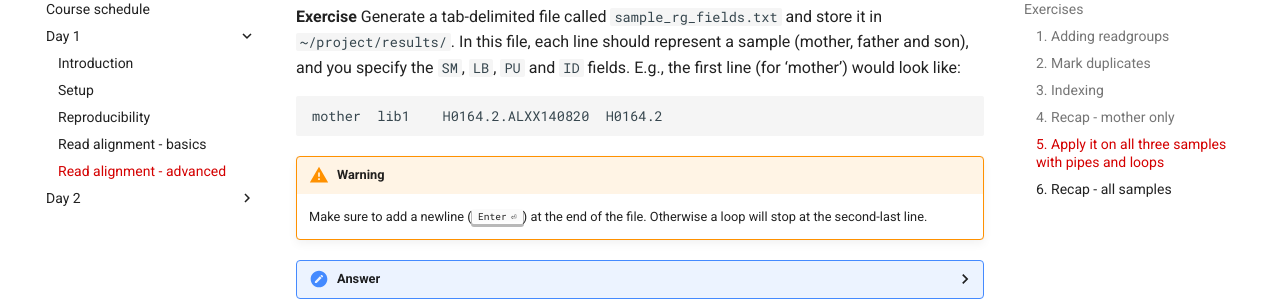
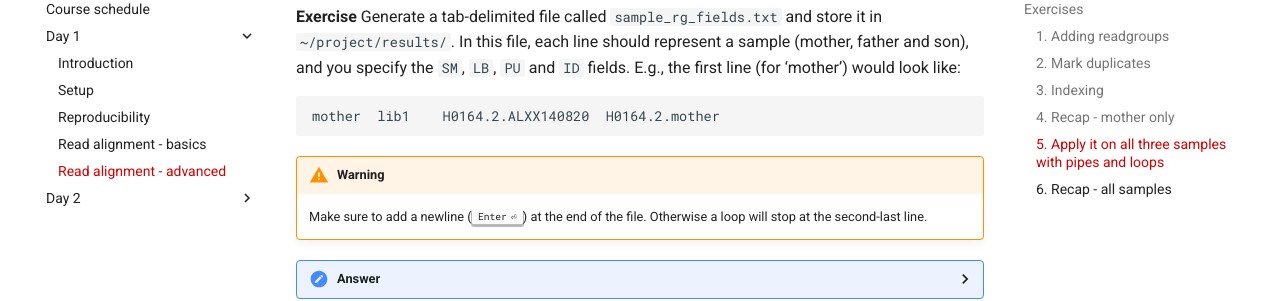
Before and after one commit to sib-swiss/NGS-variants-training, an MkDocs documentation site: the page built from docs/day1/alignment_advanced.md, in a window 1280 px wide and 900 px high, scrolled down 3649 px. Shown: the part 153-454 px from the top of the window. Built offline with MkDocs 1.6.1 and Material for MkDocs 9.7.7, drawn with Linux system fonts in a browser that asks for light colours; comment, search, counter and statistics services are not loaded; the version menu is left out.

Commit message:
more sensible read group ids

````diff
--- a/docs/day1/alignment_advanced.md
+++ b/docs/day1/alignment_advanced.md
@@ -35,7 +35,7 @@ During several steps of variant calling `gatk` uses read group information. For
     - `SM`: the sample. All alignments that have reads coming from the same individual should have the same identifier in this field. For us, this would be `mother`.
     - `LB`: library identifier. Molecular duplicates only exist within a library. If a single library was sequenced on multiple lanes, it is important to track this information. In our case, we have sequenced only one library, so you can specify it with e.g. `lib1`.
     - `PU`: platform unit. This field is used to identify the sequencing lane. The documentation tells us we should specify it as `[FLOWCELL].[LANE].[SAMPLE BARCODE]`. The header of the first entry in our fastq file looks like this: `@H0164ALXX140820:2:1101:2136:40460/1`. Where the flowcell ID is `H0164` and the lane `2`. This formatting is specific to Broad Genomic Services pipelines, and not very common nowadays. Here the sample barcode is added to the flowcell ID, and is therefore specified as ALXX140820. We can therefore specify it with `H0164.2.ALXX140820`.
-    - `ID`: read group id. If you don't have specific information on the flowcell and lane (specified with `PU`), you can use this field to specify a unique unit that is used for e.g. base quality score recalibration. This often a combination of a flow cell identifier and a lane. In our case this could be `H0164.2`
+    - `ID`: read group id. This is a unique identifier for the read groups. It can be a combination of the flow cell, lane and library (sample). So, for example `H0164.2.mother`. Of course in stead of `mother` you can also use the sample barcode.
 
 !!! Note
     More modern output of an Illumina sequencer looks e.g. like this (example on [Wikipedia](https://en.wikipedia.org/wiki/FASTQ_format)):
@@ -64,7 +64,7 @@ During several steps of variant calling `gatk` uses read group information. For
     --RGPU H0164.2.ALXX140820 \
     --RGPL ILLUMINA \
     --RGSM mother \
-    --RGID H0164.2
+    --RGID H0164.2.mother
     ```
 
 **Exercise:** Compare the header and first alignments of `mother.bam` and `mother.rg.bam`. Notice any differences?
@@ -83,13 +83,13 @@ During several steps of variant calling `gatk` uses read group information. For
     ```
 
 ??? done "Answer"
-    Compared to the header of `mother.markdup.bam`, the header of `mother.markdup.rg.bam` contains an extra line starting with `@RG`:
+    Compared to the header of `mother.bam`, the header of `mother.rg.bam` contains an extra line starting with `@RG`:
 
     ```
-    @RG     ID:H0164.2      LB:lib1 PL:ILLUMINA     SM:mother       PU:H0164.2.ALXX140820
+    @RG     ID:H0164.2.mother      LB:lib1 PL:ILLUMINA     SM:mother       PU:H0164.2.ALXX140820
     ```
 
-    In the alignment records, a tag was added at the very end of each line: `RG:Z:H0164.2`. Note that all fields (`LB`, `PU`, etc.) are related to `ID`. So for each read only `ID` is specified and all other fields can be deducted from that.
+    In the alignment records, a tag was added at the very end of each line: `RG:Z:H0164.2.mother`. Note that all fields (`LB`, `PU`, etc.) are related to `ID`. So for each read only `ID` is specified and all other fields can be deducted from that.
 
 ### 2. Mark duplicates
 
@@ -249,7 +249,7 @@ Now we continue with adding the readgroups. For each sample, we have to add spec
 **Exercise** Generate a tab-delimited file called `sample_rg_fields.txt` and store it in `~/project/results/`. In this file, each line should represent a sample (mother, father and son), and you specify the `SM`, `LB`, `PU` and `ID` fields. E.g., the first line (for 'mother') would look like:
 
 ```
-mother	lib1	H0164.2.ALXX140820	H0164.2
+mother	lib1	H0164.2.ALXX140820	H0164.2.mother
 ```
 
 !!! warning
@@ -259,9 +259,9 @@ mother	lib1	H0164.2.ALXX140820	H0164.2
     Your file should look like this:
 
     ```
-    mother	lib1	H0164.2.ALXX140820	H0164.2
-    father	lib2	H0164.3.ALXX140820	H0164.3
-    son	lib3	H0164.6.ALXX140820	H0164.6
+    mother  lib1    H0164.2.ALXX140820  H0164.2.mother
+    father  lib2    H0164.3.ALXX140820  H0164.3.father
+    son lib3    H0164.6.ALXX140820  H0164.6.son
     ```
 
 **Exercise** Generate a script called `C02_add_readgroups.sh` (in `~/project/scripts/C-all_samples`) to loop over the tab-delimited file (have a look at the last exercise in [Setup](server_login.md#loops)), and add the correct readgroups to the bam file of each sample with `gatk AddOrReplaceReadGroups`.
````
Also changed, not shown: 3 other files.
